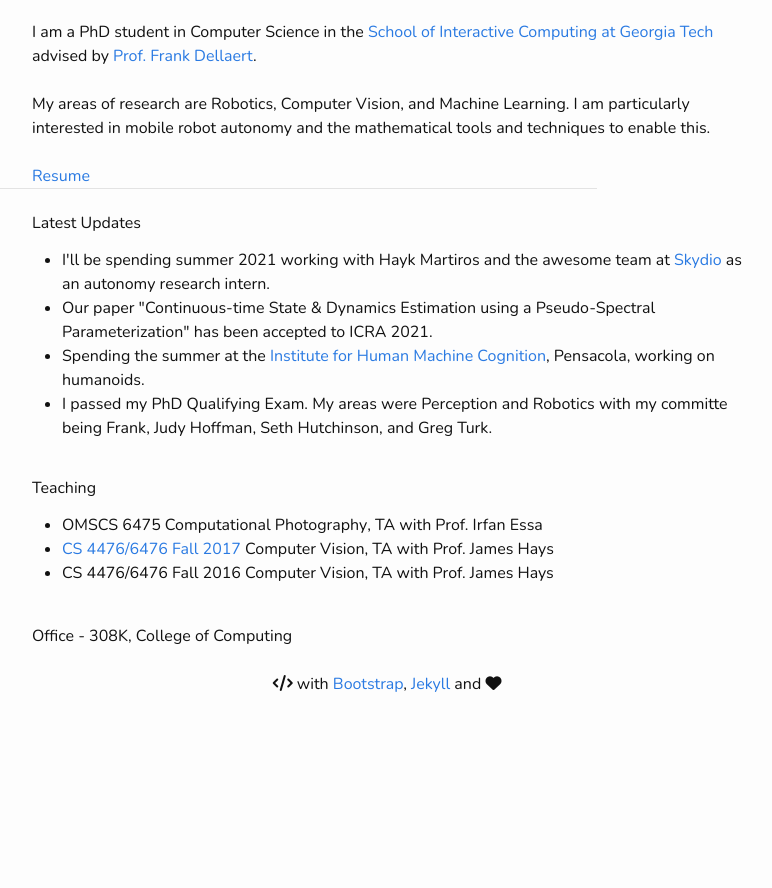
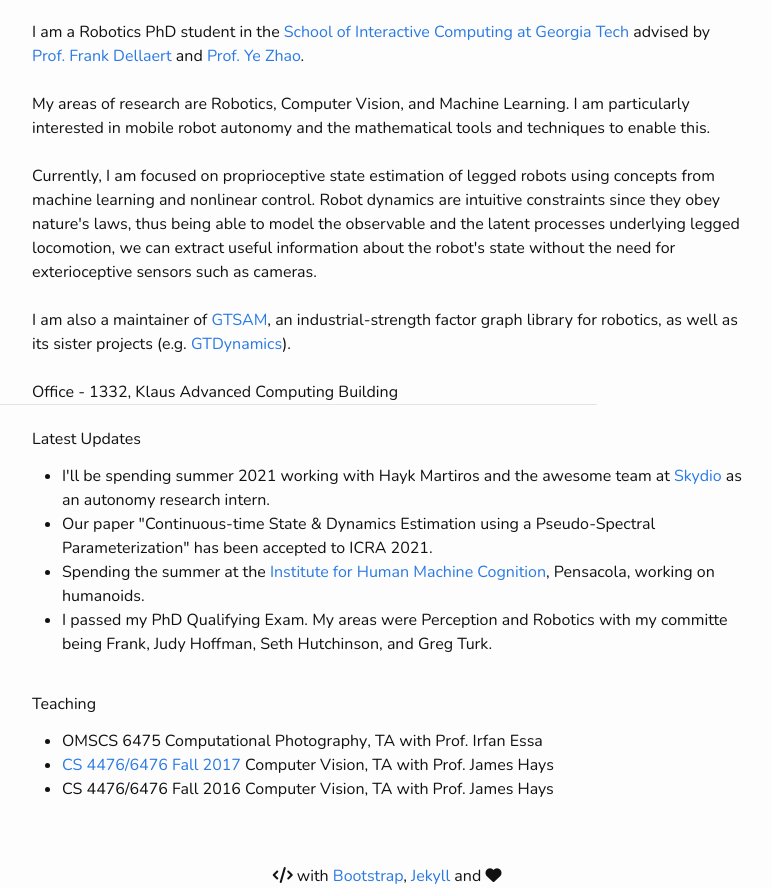
Before and after one commit to varunagrawal/varunagrawal.github.io, a Jekyll site: the page built from index.html, in a window 1280 px wide, cut to the strip 284-1172 px from the top of the page. Shown: the whole strip, without its empty margins (253-1025 px from the left). Built offline with Jekyll 4.4.1, drawn with Linux system fonts in a browser that asks for light colours; nearby versions of some CDN libraries; a style sheet for code colours, icons or effects is not loaded; before the commit the page ends 980 px from its top, so only the background shows below that.

Commit message:
vastly improve home page

```diff
--- a/index.html
+++ b/index.html
@@ -61,6 +61,16 @@ title: Varun Agrawal Online
                     title="LinkedIn">
                         <i class="fa fa-linkedin-square fa-2x"></i>
                     </a>
+
+                    <a
+                    class="nav-link col-2"
+                    href="resume/resume.pdf"
+                    target="_blank"
+                    data-toggle="tooltip"
+                    data-placement="bottom"
+                    title="Resume">
+                        <i class="fa fa-user fa-2x"></i>
+                    </a>
                 </nav>
 
             </div>
@@ -83,15 +93,25 @@ title: Varun Agrawal Online
     <div class="row">
         <div class="col col-md-8 ml-md-auto mr-md-auto">
 
-            I am a PhD student in Computer Science in the <a href="https://www.ic.gatech.edu/">School of Interactive Computing at Georgia Tech</a> advised by <a href="http://frank.dellaert.com" target="_blank">Prof. Frank Dellaert</a>.
+            I am a Robotics PhD student in the <a href="https://www.ic.gatech.edu/">School of Interactive Computing at Georgia Tech</a> advised by <a href="https://dellaert.github.io/" target="_blank">Prof. Frank Dellaert</a> and <a href="https://www.me.gatech.edu/faculty/zhao" target="_blank">Prof. Ye Zhao</a>.
 
-            <br/>
-            <br/>
+            <br/><br/>
             My areas of research are Robotics, Computer Vision, and Machine Learning. I am particularly interested in mobile robot autonomy and the mathematical tools and techniques to enable this.
 
-            <br/>
-            <br/>
-            <a href="resume/resume.pdf" target="_blank">Resume</a>
+            <br/><br/>
+            Currently, I am focused on proprioceptive state estimation of legged robots using concepts from machine learning and nonlinear control. Robot dynamics are intuitive constraints since they obey nature's laws, thus being able to model the observable and the latent processes underlying legged locomotion, we can extract useful information about the robot's state without the need for exterioceptive sensors such as cameras.
+
+            <br/><br/>
+            I am also a maintainer of <a href="https://github.com/borglab/gtsam" target="_blank">GTSAM</a>, an industrial-strength factor graph library for robotics, as well as its sister projects (e.g. <a href="https://github.com/borglab/gtdynamics/" target="_blank">GTDynamics</a>).
+
+        </div>
+    </div>
+
+    <br/>
+
+    <div class="row">
+        <div class="col col-md-8 ml-md-auto mr-md-auto">
+            <b>Office</b> - 1332, Klaus Advanced Computing Building<br/>
         </div>
     </div>
 
@@ -124,6 +144,8 @@ title: Varun Agrawal Online
 
     </div>
 
+    <!--{% include twitter.html %}-->
+
     <br/>
 
     <div class="row">
@@ -139,13 +161,6 @@ title: Varun Agrawal Online
 
     <br/>
 
-    <div class="row">
-        <div class="col col-md-8 ml-md-auto mr-md-auto">
-            <b>Office</b> - 308K, College of Computing<br/>
-        </div>
-    </div>
-    <!--{% include twitter.html %}-->
-
     <br/>
 
     <div class="col d-flex justify-content-center">
```
